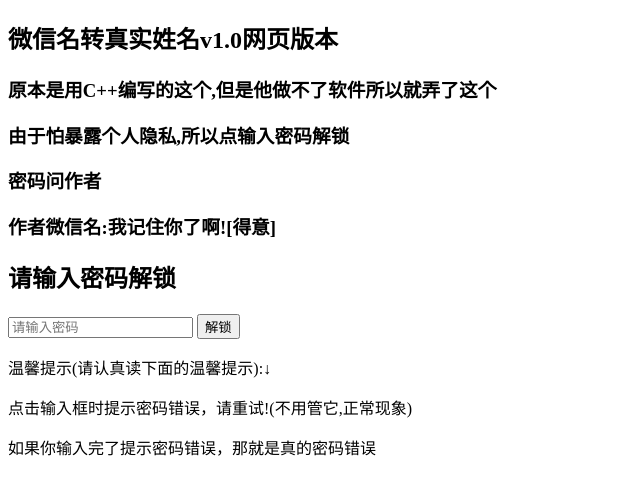
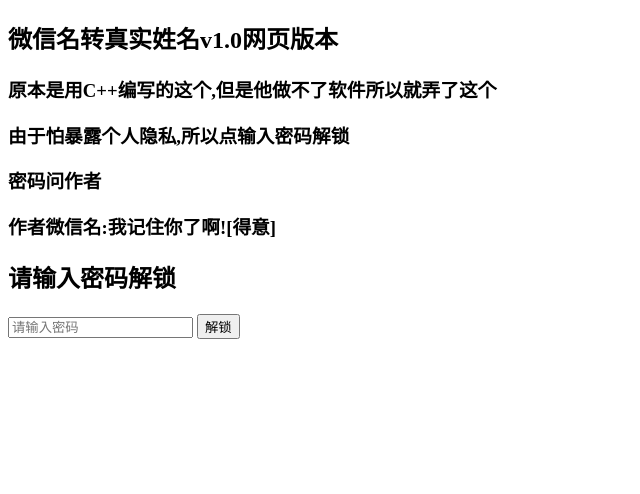
Before and after one commit to WERTYUwindows11/wuwu, a plain HTML site: page index.html in a window 1280 px wide. Shown: the whole page, without its empty margins (0-640 px from the left). Drawn offline with Linux system fonts and the light colour scheme.

Commit message:
Update index.html

```diff
--- a/index.html
+++ b/index.html
@@ -26,8 +26,5 @@
     <input type="password" id="passwordInput" placeholder="请输入密码";
     <p>
     <button onclick="unlockDoor()"> 解锁</button>
-    <p>温馨提示(请认真读下面的温馨提示):↓</p>
-    <p>点击输入框时提示密码错误，请重试!(不用管它,正常现象)</p>
-    <p>如果你输入完了提示密码错误，那就是真的密码错误</p>
 </body>
 </html>
```
